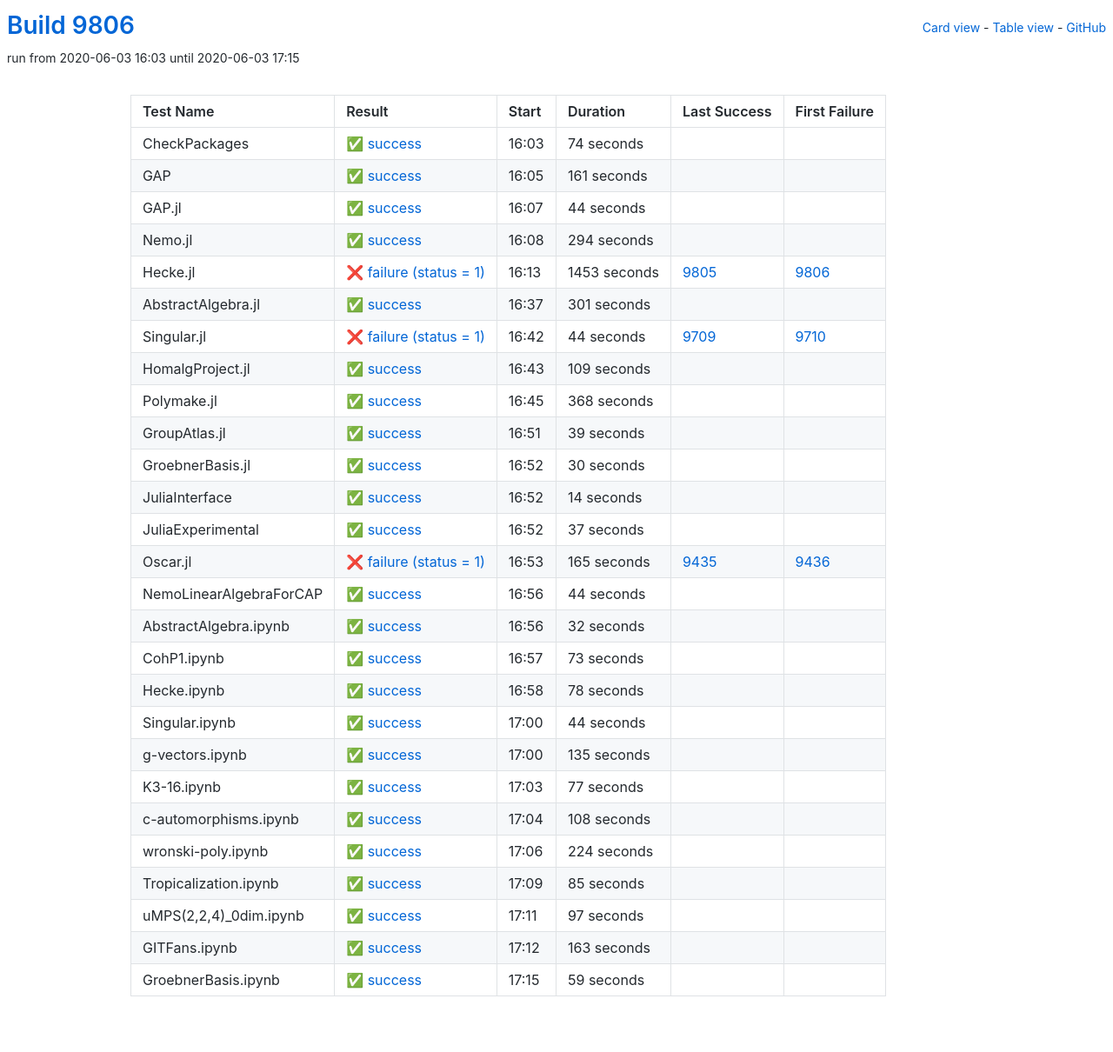
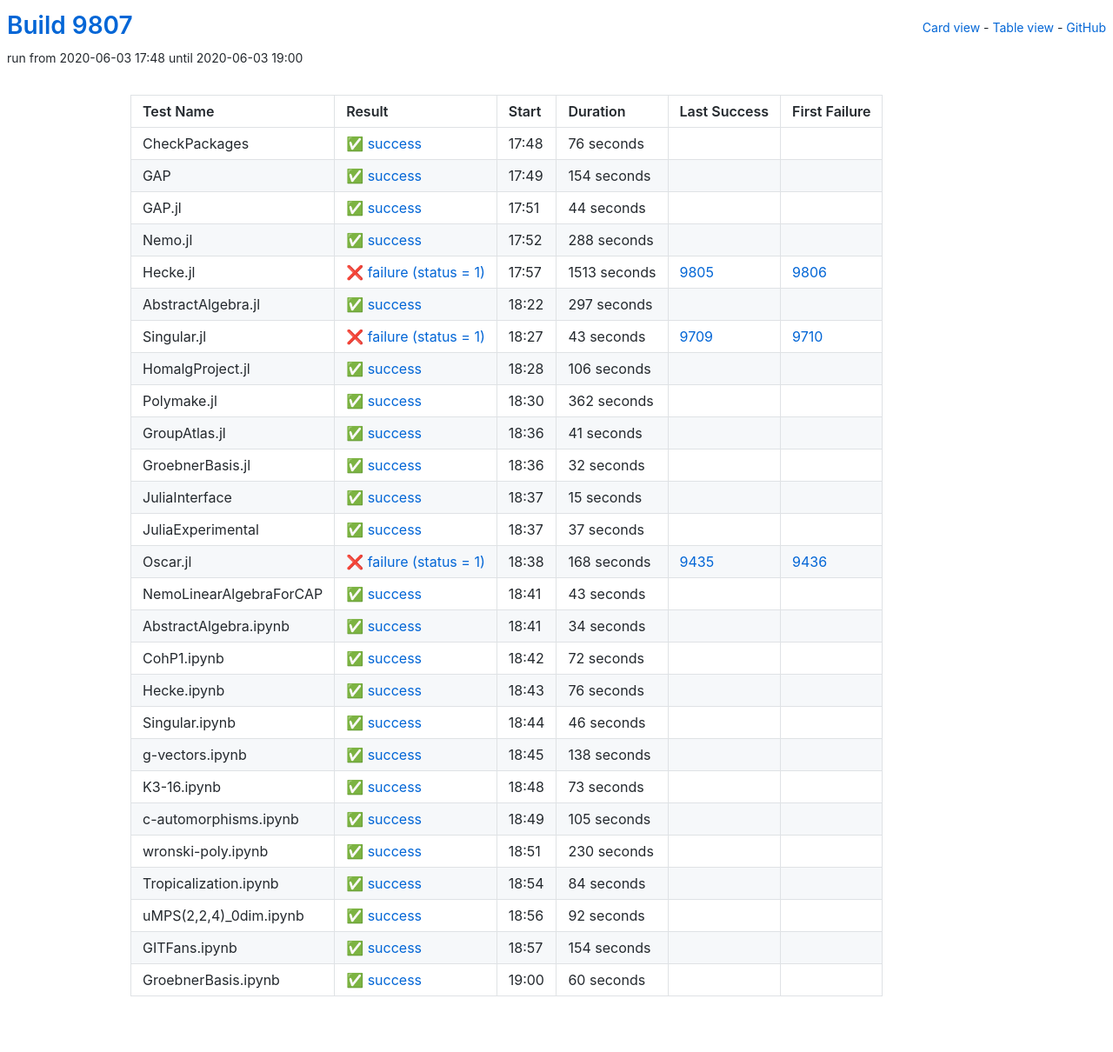
Before and after one commit to oscar-system/oscar-ci-status, a Jekyll site: the page built from table.html, in a window 1280 px wide. Shown: the whole page at 87% size. Built offline with Jekyll 4.4.1, drawn with Linux system fonts in a browser that asks for light colours.

Commit message:
Build 9807

```diff
--- a/_data/ci.yml
+++ b/_data/ci.yml
@@ -1,29 +1,29 @@
-build: 9806
-build_url: https://oscarci.mathematik.uni-kl.de/job/oscar/9806/
+build: 9807
+build_url: https://oscarci.mathematik.uni-kl.de/job/oscar/9807/
 job: oscar
 tests:
-- duration: 74
+- duration: 76
   exitcode: 0
   first_failure: false
   first_failure_url: null
   id: checkpackages
   last_success: false
   last_success_url: null
-  log: https://oscarci.mathematik.uni-kl.de/job/oscar/9806/artifact/logs/build-9806/CheckPackages.log
+  log: https://oscarci.mathematik.uni-kl.de/job/oscar/9807/artifact/logs/build-9807/CheckPackages.log
   name: CheckPackages
-  start: 2020-06-03 16:03
+  start: 2020-06-03 17:48
   status: success
   success: true
-- duration: 161
+- duration: 154
   exitcode: 0
   first_failure: false
   first_failure_url: null
   id: gap
   last_success: false
   last_success_url: null
-  log: https://oscarci.mathematik.uni-kl.de/job/oscar/9806/artifact/logs/build-9806/GAP.log
+  log: https://oscarci.mathematik.uni-kl.de/job/oscar/9807/artifact/logs/build-9807/GAP.log
   name: GAP
-  start: 2020-06-03 16:05
+  start: 2020-06-03 17:49
   status: success
   success: true
 - duration: 44
@@ -33,117 +33,117 @@
   id: gap-jl
   last_success: false
   last_success_url: null
-  log: https://oscarci.mathematik.uni-kl.de/job/oscar/9806/artifact/logs/build-9806/GAP.jl.log
+  log: https://oscarci.mathematik.uni-kl.de/job/oscar/9807/artifact/logs/build-9807/GAP.jl.log
   name: GAP.jl
-  start: 2020-06-03 16:07
+  start: 2020-06-03 17:51
   status: success
   success: true
-- duration: 294
+- duration: 288
   exitcode: 0
   first_failure: false
   first_failure_url: null
   id: nemo-jl
   last_success: false
   last_success_url: null
-  log: https://oscarci.mathematik.uni-kl.de/job/oscar/9806/artifact/logs/build-9806/Nemo.jl.log
+  log: https://oscarci.mathematik.uni-kl.de/job/oscar/9807/artifact/logs/build-9807/Nemo.jl.log
   name: Nemo.jl
-  start: 2020-06-03 16:08
+  start: 2020-06-03 17:52
   status: success
   success: true
-- duration: 1453
+- duration: 1513
   exitcode: 1
   first_failure: 9806
   first_failure_url: https://oscarci.mathematik.uni-kl.de/job/oscar/9806/
   id: hecke-jl
   last_success: 9805
   last_success_url: https://oscarci.mathematik.uni-kl.de/job/oscar/9805/
-  log: https://oscarci.mathematik.uni-kl.de/job/oscar/9806/artifact/logs/build-9806/Hecke.jl.log
+  log: https://oscarci.mathematik.uni-kl.de/job/oscar/9807/artifact/logs/build-9807/Hecke.jl.log
   name: Hecke.jl
-  start: 2020-06-03 16:13
+  start: 2020-06-03 17:57
   status: failure
   success: false
-- duration: 301
+- duration: 297
   exitcode: 0
   first_failure: false
   first_failure_url: null
   id: abstractalgebra-jl
   last_success: false
   last_success_url: null
-  log: https://oscarci.mathematik.uni-kl.de/job/oscar/9806/artifact/logs/build-9806/AbstractAlgebra.jl.log
+  log: https://oscarci.mathematik.uni-kl.de/job/oscar/9807/artifact/logs/build-9807/AbstractAlgebra.jl.log
   name: AbstractAlgebra.jl
-  start: 2020-06-03 16:37
+  start: 2020-06-03 18:22
   status: success
   success: true
-- duration: 44
+- duration: 43
   exitcode: 1
   first_failure: 9710
   first_failure_url: https://oscarci.mathematik.uni-kl.de/job/oscar/9710/
   id: singular-jl
   last_success: 9709
   last_success_url: https://oscarci.mathematik.uni-kl.de/job/oscar/9709/
-  log: https://oscarci.mathematik.uni-kl.de/job/oscar/9806/artifact/logs/build-9806/Singular.jl.log
+  log: https://oscarci.mathematik.uni-kl.de/job/oscar/9807/artifact/logs/build-9807/Singular.jl.log
   name: Singular.jl
-  start: 2020-06-03 16:42
+  start: 2020-06-03 18:27
   status: failure
   success: false
-- duration: 109
+- duration: 106
   exitcode: 0
   first_failure: false
   first_failure_url: null
   id: homalgproject-jl
   last_success: false
   last_success_url: null
-  log: https://oscarci.mathematik.uni-kl.de/job/oscar/9806/artifact/logs/build-9806/HomalgProject.jl.log
+  log: https://oscarci.mathematik.uni-kl.de/job/oscar/9807/artifact/logs/build-9807/HomalgProject.jl.log
   name: HomalgProject.jl
-  start: 2020-06-03 16:43
+  start: 2020-06-03 18:28
   status: success
   success: true
-- duration: 368
+- duration: 362
   exitcode: 0
   first_failure: false
   first_failure_url: null
   id: polymake-jl
   last_success: false
   last_success_url: null
-  log: https://oscarci.mathematik.uni-kl.de/job/oscar/9806/artifact/logs/build-9806/Polymake.jl.log
+  log: https://oscarci.mathematik.uni-kl.de/job/oscar/9807/artifact/logs/build-9807/Polymake.jl.log
   name: Polymake.jl
-  start: 2020-06-03 16:45
+  start: 2020-06-03 18:30
   status: success
   success: true
-- duration: 39
+- duration: 41
   exitcode: 0
   first_failure: false
   first_failure_url: null
   id: groupatlas-jl
   last_success: false
   last_success_url: null
-  log: https://oscarci.mathematik.uni-kl.de/job/oscar/9806/artifact/logs/build-9806/GroupAtlas.jl.log
+  log: https://oscarci.mathematik.uni-kl.de/job/oscar/9807/artifact/logs/build-9807/GroupAtlas.jl.log
   name: GroupAtlas.jl
-  start: 2020-06-03 16:51
+  start: 2020-06-03 18:36
   status: success
   success: true
-- duration: 30
+- duration: 32
   exitcode: 0
   first_failure: false
   first_failure_url: null
   id: groebnerbasis-jl
   last_success: false
   last_success_url: null
-  log: https://oscarci.mathematik.uni-kl.de/job/oscar/9806/artifact/logs/build-9806/GroebnerBasis.jl.log
+  log: https://oscarci.mathematik.uni-kl.de/job/oscar/9807/artifact/logs/build-9807/GroebnerBasis.jl.log
   name: GroebnerBasis.jl
-  start: 2020-06-03 16:52
+  start: 2020-06-03 18:36
   status: success
   success: true
-- duration: 14
+- duration: 15
   exitcode: 0
   first_failure: false
   first_failure_url: null
   id: juliainterface
   last_success: false
   last_success_url: null
-  log: https://oscarci.mathematik.uni-kl.de/job/oscar/9806/artifact/logs/build-9806/JuliaInterface.log
+  log: https://oscarci.mathematik.uni-kl.de/job/oscar/9807/artifact/logs/build-9807/JuliaInterface.log
   name: JuliaInterface
-  start: 2020-06-03 16:52
+  start: 2020-06-03 18:37
   status: success
   success: true
 - duration: 37
@@ -153,176 +153,176 @@
   id: juliaexperimental
   last_success: false
   last_success_url: null
-  log: https://oscarci.mathematik.uni-kl.de/job/oscar/9806/artifact/logs/build-9806/JuliaExperimental.log
+  log: https://oscarci.mathematik.uni-kl.de/job/oscar/9807/artifact/logs/build-9807/JuliaExperimental.log
   name: JuliaExperimental
-  start: 2020-06-03 16:52
+  start: 2020-06-03 18:37
   status: success
   success: true
-- duration: 165
+- duration: 168
   exitcode: 1
   first_failure: 9436
   first_failure_url: https://oscarci.mathematik.uni-kl.de/job/oscar/9436/
   id: oscar-jl
   last_success: 9435
   last_success_url: https://oscarci.mathematik.uni-kl.de/job/oscar/9435/
-  log: https://oscarci.mathematik.uni-kl.de/job/oscar/9806/artifact/logs/build-9806/Oscar.jl.log
+  log: https://oscarci.mathematik.uni-kl.de/job/oscar/9807/artifact/logs/build-9807/Oscar.jl.log
   name: Oscar.jl
-  start: 2020-06-03 16:53
+  start: 2020-06-03 18:38
   status: failure
   success: false
-- duration: 44
+- duration: 43
   exitcode: 0
   first_failure: false
   first_failure_url: null
   id: nemolinearalgebraforcap
   last_success: false
   last_success_url: null
-  log: https://oscarci.mathematik.uni-kl.de/job/oscar/9806/artifact/logs/build-9806/NemoLinearAlgebraForCAP.log
+  log: https://oscarci.mathematik.uni-kl.de/job/oscar/9807/artifact/logs/build-9807/NemoLinearAlgebraForCAP.log
   name: NemoLinearAlgebraForCAP
-  start: 2020-06-03 16:56
+  start: 2020-06-03 18:41
   status: success
   success: true
-- duration: 32
+- duration: 34
   exitcode: 0
   first_failure: false
   first_failure_url: null
   id: abstractalgebra-ipynb
   last_success: false
   last_success_url: null
-  log: https://oscarci.mathematik.uni-kl.de/job/oscar/9806/artifact/logs/build-9806/AbstractAlgebra.ipynb.log
+  log: https://oscarci.mathematik.uni-kl.de/job/oscar/9807/artifact/logs/build-9807/AbstractAlgebra.ipynb.log
   name: AbstractAlgebra.ipynb
-  start: 2020-06-03 16:56
+  start: 2020-06-03 18:41
+  status: success
+  success: true
+- duration: 72
+  exitcode: 0
+  first_failure: false
+  first_failure_url: null
+  id: cohp1-ipynb
+  last_success: false
+  last_success_url: null
+  log: https://oscarci.mathematik.uni-kl.de/job/oscar/9807/artifact/logs/build-9807/CohP1.ipynb.log
+  name: CohP1.ipynb
+  start: 2020-06-03 18:42
+  status: success
+  success: true
+- duration: 76
+  exitcode: 0
+  first_failure: false
+  first_failure_url: null
+  id: hecke-ipynb
+  last_success: false
+  last_success_url: null
+  log: https://oscarci.mathematik.uni-kl.de/job/oscar/9807/artifact/logs/build-9807/Hecke.ipynb.log
+  name: Hecke.ipynb
+  start: 2020-06-03 18:43
+  status: success
+  success: true
+- duration: 46
+  exitcode: 0
+  first_failure: false
+  first_failure_url: null
+  id: singular-ipynb
+  last_success: false
+  last_success_url: null
+  log: https://oscarci.mathematik.uni-kl.de/job/oscar/9807/artifact/logs/build-9807/Singular.ipynb.log
+  name: Singular.ipynb
+  start: 2020-06-03 18:44
+  status: success
+  success: true
+- duration: 138
+  exitcode: 0
+  first_failure: false
+  first_failure_url: null
+  id: g-vectors-ipynb
+  last_success: false
+  last_success_url: null
+  log: https://oscarci.mathematik.uni-kl.de/job/oscar/9807/artifact/logs/build-9807/g-vectors.ipynb.log
+  name: g-vectors.ipynb
+  start: 2020-06-03 18:45
   status: success
   success: true
 - duration: 73
   exitcode: 0
   first_failure: false
   first_failure_url: null
-  id: cohp1-ipynb
-  last_success: false
-  last_success_url: null
-  log: https://oscarci.mathematik.uni-kl.de/job/oscar/9806/artifact/logs/build-9806/CohP1.ipynb.log
-  name: CohP1.ipynb
-  start: 2020-06-03 16:57
-  status: success
-  success: true
-- duration: 78
-  exitcode: 0
-  first_failure: false
-  first_failure_url: null
-  id: hecke-ipynb
-  last_success: false
-  last_success_url: null
-  log: https://oscarci.mathematik.uni-kl.de/job/oscar/9806/artifact/logs/build-9806/Hecke.ipynb.log
-  name: Hecke.ipynb
-  start: 2020-06-03 16:58
-  status: success
-  success: true
-- duration: 44
-  exitcode: 0
-  first_failure: false
-  first_failure_url: null
-  id: singular-ipynb
-  last_success: false
-  last_success_url: null
-  log: https://oscarci.mathematik.uni-kl.de/job/oscar/9806/artifact/logs/build-9806/Singular.ipynb.log
-  name: Singular.ipynb
-  start: 2020-06-03 17:00
-  status: success
-  success: true
-- duration: 135
-  exitcode: 0
-  first_failure: false
-  first_failure_url: null
-  id: g-vectors-ipynb
-  last_success: false
-  last_success_url: null
-  log: https://oscarci.mathematik.uni-kl.de/job/oscar/9806/artifact/logs/build-9806/g-vectors.ipynb.log
-  name: g-vectors.ipynb
-  start: 2020-06-03 17:00
-  status: success
-  success: true
-- duration: 77
-  exitcode: 0
-  first_failure: false
-  first_failure_url: null
   id: k3-16-ipynb
   last_success: false
   last_success_url: null
-  log: https://oscarci.mathematik.uni-kl.de/job/oscar/9806/artifact/logs/build-9806/K3-16.ipynb.log
+  log: https://oscarci.mathematik.uni-kl.de/job/oscar/9807/artifact/logs/build-9807/K3-16.ipynb.log
   name: K3-16.ipynb
-  start: 2020-06-03 17:03
+  start: 2020-06-03 18:48
   status: success
   success: true
-- duration: 108
+- duration: 105
   exitcode: 0
   first_failure: false
   first_failure_url: null
   id: c-automorphisms-ipynb
   last_success: false
   last_success_url: null
-  log: https://oscarci.mathematik.uni-kl.de/job/oscar/9806/artifact/logs/build-9806/c-automorphisms.ipynb.log
+  log: https://oscarci.mathematik.uni-kl.de/job/oscar/9807/artifact/logs/build-9807/c-automorphisms.ipynb.log
   name: c-automorphisms.ipynb
-  start: 2020-06-03 17:04
+  start: 2020-06-03 18:49
   status: success
   success: true
-- duration: 224
+- duration: 230
   exitcode: 0
   first_failure: false
   first_failure_url: null
   id: wronski-poly-ipynb
   last_success: false
   last_success_url: null
-  log: https://oscarci.mathematik.uni-kl.de/job/oscar/9806/artifact/logs/build-9806/wronski-poly.ipynb.log
+  log: https://oscarci.mathematik.uni-kl.de/job/oscar/9807/artifact/logs/build-9807/wronski-poly.ipynb.log
   name: wronski-poly.ipynb
-  start: 2020-06-03 17:06
+  start: 2020-06-03 18:51
   status: success
   success: true
-- duration: 85
+- duration: 84
   exitcode: 0
   first_failure: false
   first_failure_url: null
   id: tropicalization-ipynb
   last_success: false
   last_success_url: null
-  log: https://oscarci.mathematik.uni-kl.de/job/oscar/9806/artifact/logs/build-9806/Tropicalization.ipynb.log
+  log: https://oscarci.mathematik.uni-kl.de/job/oscar/9807/artifact/logs/build-9807/Tropicalization.ipynb.log
   name: Tropicalization.ipynb
-  start: 2020-06-03 17:09
+  start: 2020-06-03 18:54
   status: success
   success: true
-- duration: 97
+- duration: 92
   exitcode: 0
   first_failure: false
   first_failure_url: null
   id: umps-2-2-4-0dim-ipynb
   last_success: false
   last_success_url: null
-  log: https://oscarci.mathematik.uni-kl.de/job/oscar/9806/artifact/logs/build-9806/uMPS-2-2-4-_0dim.ipynb.log
+  log: https://oscarci.mathematik.uni-kl.de/job/oscar/9807/artifact/logs/build-9807/uMPS-2-2-4-_0dim.ipynb.log
   name: uMPS(2,2,4)_0dim.ipynb
-  start: 2020-06-03 17:11
+  start: 2020-06-03 18:56
   status: success
   success: true
-- duration: 163
+- duration: 154
   exitcode: 0
   first_failure: false
   first_failure_url: null
   id: gitfans-ipynb
   last_success: false
   last_success_url: null
-  log: https://oscarci.mathematik.uni-kl.de/job/oscar/9806/artifact/logs/build-9806/GITFans.ipynb.log
+  log: https://oscarci.mathematik.uni-kl.de/job/oscar/9807/artifact/logs/build-9807/GITFans.ipynb.log
   name: GITFans.ipynb
-  start: 2020-06-03 17:12
+  start: 2020-06-03 18:57
   status: success
   success: true
-- duration: 59
+- duration: 60
   exitcode: 0
   first_failure: false
   first_failure_url: null
   id: groebnerbasis-ipynb
   last_success: false
   last_success_url: null
-  log: https://oscarci.mathematik.uni-kl.de/job/oscar/9806/artifact/logs/build-9806/GroebnerBasis.ipynb.log
+  log: https://oscarci.mathematik.uni-kl.de/job/oscar/9807/artifact/logs/build-9807/GroebnerBasis.ipynb.log
   name: GroebnerBasis.ipynb
-  start: 2020-06-03 17:15
+  start: 2020-06-03 19:00
   status: success
   success: true
```
Also changed, not shown: README.md.
